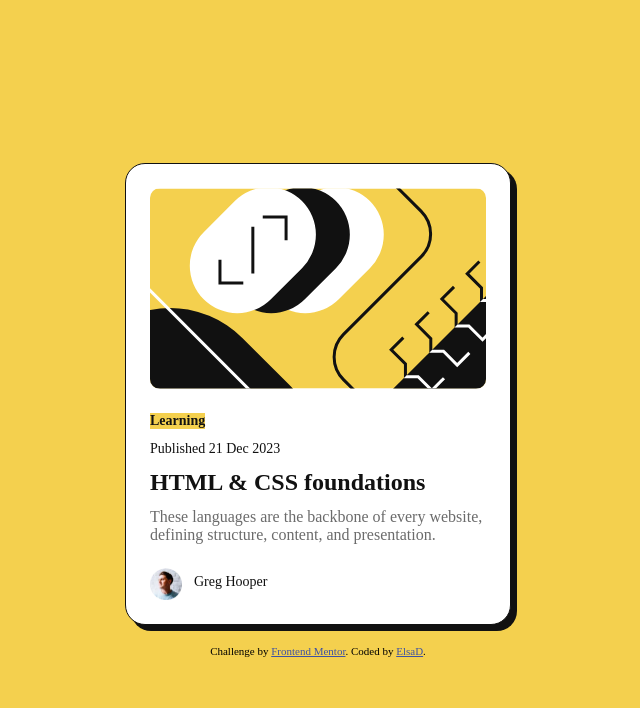
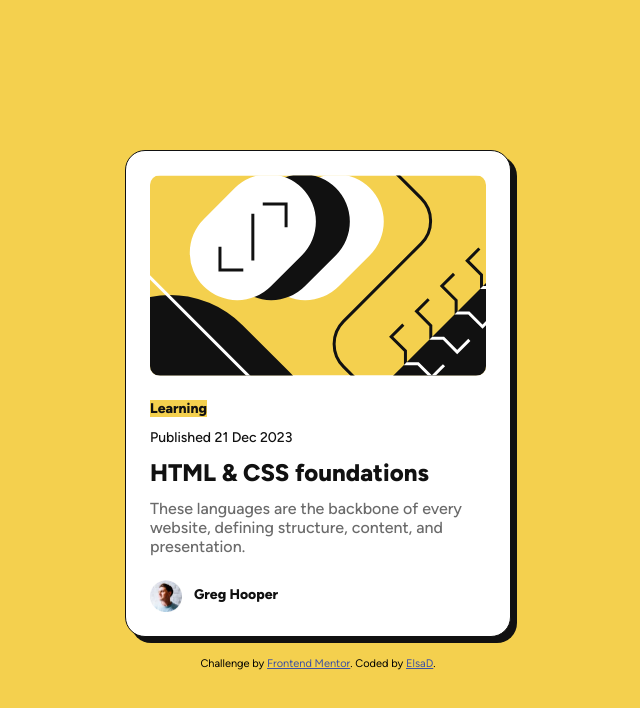
Before and after one commit to InKABuser/blog-post-FEMChallenge, a plain HTML site: page index.html in a window 1280 px wide. Shown: the whole page, without its empty margins (322-962 px from the left). Drawn offline with Linux system fonts and the light colour scheme; the site is published under a folder, as on GitHub Pages, so addresses that start at the root find nothing.

Commit message:
Update styles.css

```diff
--- a/styles.css
+++ b/styles.css
@@ -1,6 +1,6 @@
 @font-face {
     font-family: 'figtree';
-    src: url('/assets/fonts/Figtree-VariableFont_wght.woff2') format('woff2');
+    src: url('assets/fonts/Figtree-VariableFont_wght.woff2') format('woff2');
     font-weight: 300 900; /* Range of font weights supported */
     font-style: normal;
 }
```
